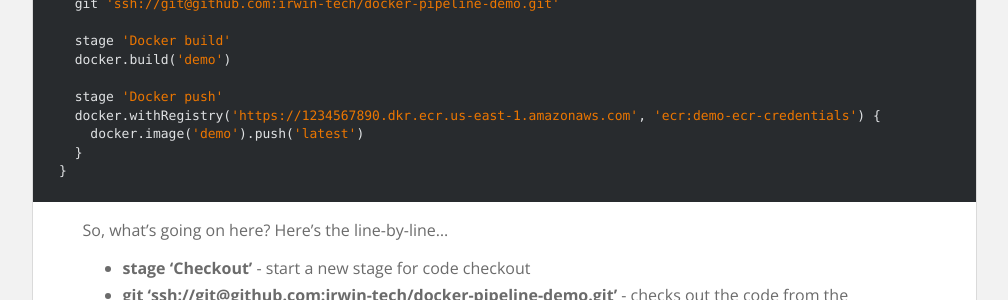
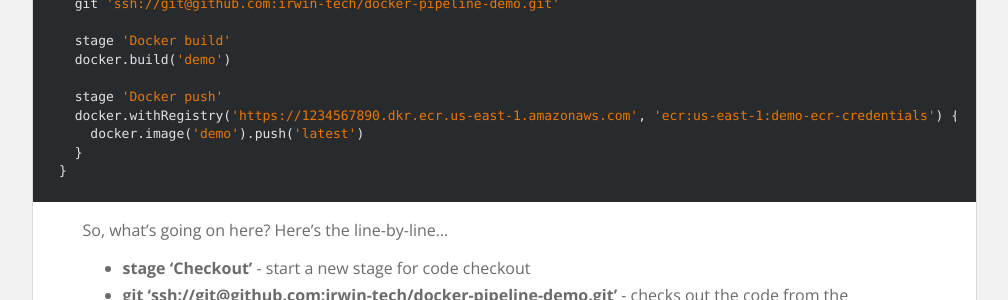
Before and after one commit to mikesir87/blog.mikesir87.io, a Jekyll site: the page built from _posts/2016-04-11-pushing-to-ecr-using-jenkins-pipeline-plugin.md, in a window 1280 px wide and 900 px high, scrolled down 4028 px. Shown: the part 152-452 px from the top of the window, without its empty margins (136-1144 px from the left). Built offline with Jekyll 4.4.1, drawn with Linux system fonts in a browser that asks for light colours; nearby versions of some CDN libraries; comment, search, counter and statistics services are not loaded.

Commit message:
Updated ECR post to reflect changes in ECR plugin
Thanks @minezinger for the notice!

```diff
--- a/_posts/2016-04-11-pushing-to-ecr-using-jenkins-pipeline-plugin.md
+++ b/_posts/2016-04-11-pushing-to-ecr-using-jenkins-pipeline-plugin.md
@@ -81,7 +81,7 @@ You should see a standard PHP Info screen at http://localhost:10080 (you may nee
 &nbsp;&nbsp;docker.build('demo')
 &nbsp;
 &nbsp;&nbsp;stage 'Docker push'
-&nbsp;&nbsp;docker.withRegistry('https://1234567890.dkr.ecr.us-east-1.amazonaws.com', 'ecr:demo-ecr-credentials') {
+&nbsp;&nbsp;docker.withRegistry('https://1234567890.dkr.ecr.us-east-1.amazonaws.com', 'ecr:us-east-1:demo-ecr-credentials') {
 &nbsp;&nbsp;&nbsp;&nbsp;docker.image('demo').push('latest')
 &nbsp;&nbsp;}
 }</code></pre>
```
